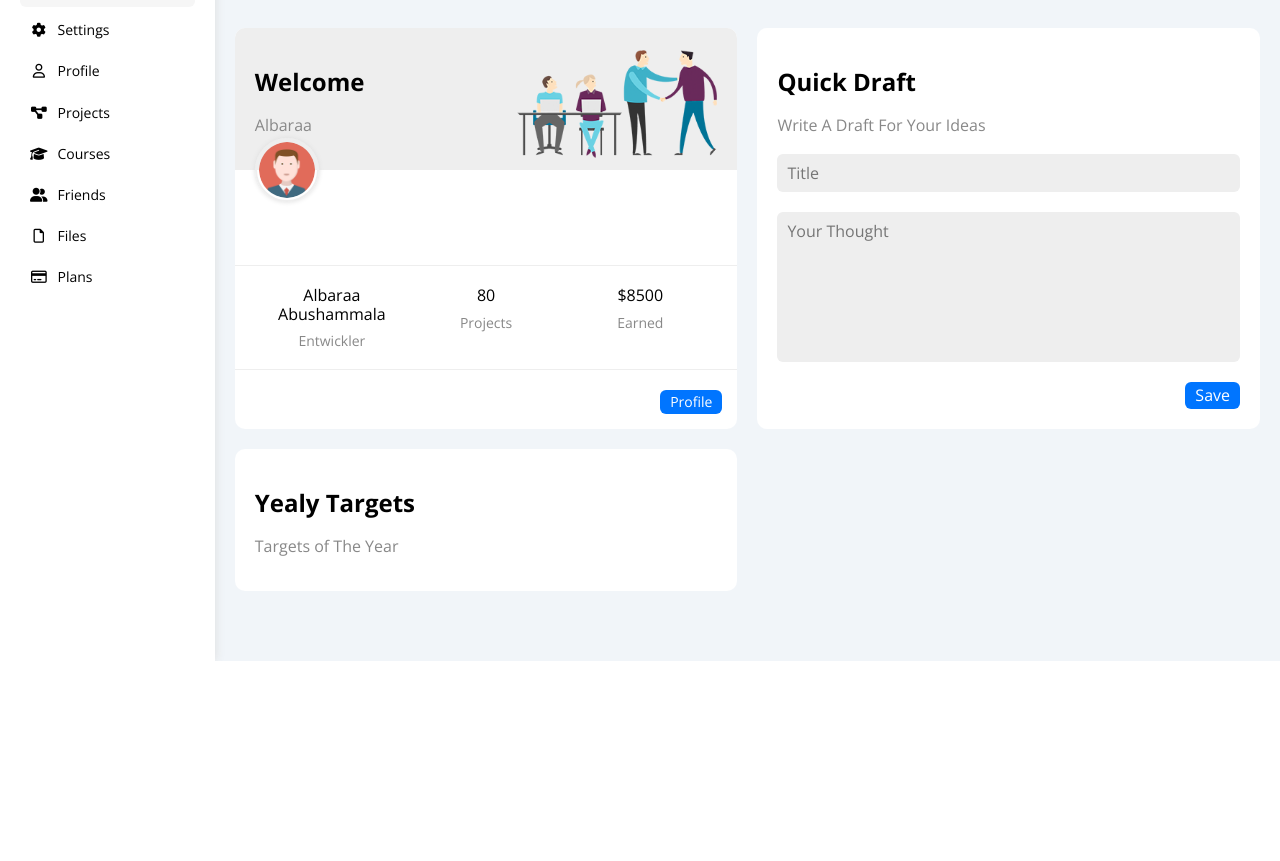
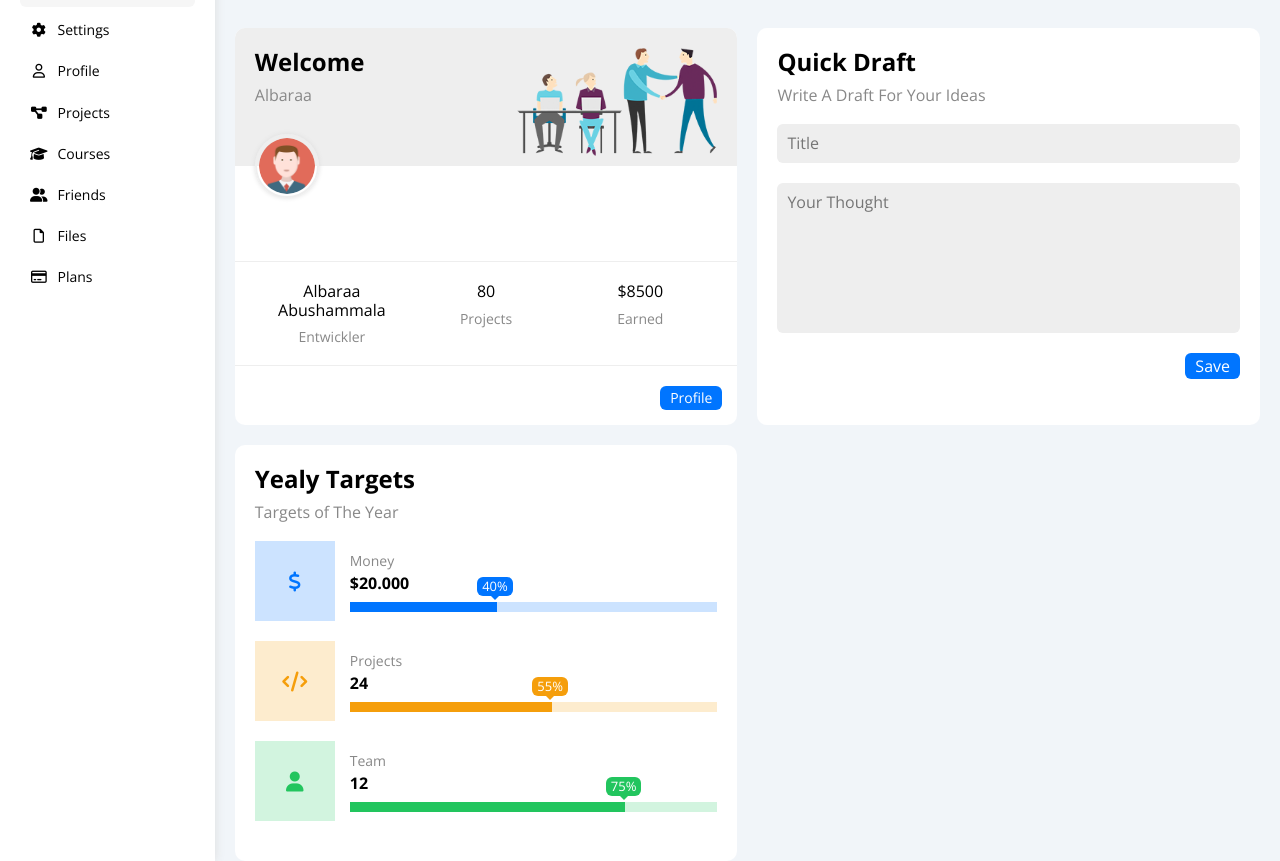
Before and after one commit to AlbaraaAbushammala/HTML_And_CSS_Template_Four, a plain HTML site: page index.html in a window 1280 px wide. Shown: the part 139-1000 px from the top of the page. Before the commit the page ends 800 px from the top, so only its background shows below. Drawn offline with nearby package versions, Linux system fonts and the light colour scheme; a script that the page names is missing.

Commit message:
initial commit

```diff
--- a/css/framework.css
+++ b/css/framework.css
@@ -93,6 +93,12 @@
 .bg-blue {
     background-color: var(--blue-color);
 }
+.bg-orange {
+    background-color: var(--orange-color);
+}
+.bg-green {
+    background-color: var(--green-color);
+}
 .c-black {
     color: black;
 }
@@ -101,6 +107,15 @@
 }
 .c-grey {
     color: var(--grey-color);
+}
+.c-blue {
+    color: var(--blue-color);
+}
+.c-orange {
+    color: var(--orange-color);
+}
+.c-green {
+    color: var(--green-color);
 }
 /* End Color  */
 
@@ -116,6 +131,9 @@
 /* Start Fonts  */
 .text-center {
     text-align: center;
+}
+.fw-bold {
+    font-weight: bold;
 }
 .fs-14 {
     font-size: 14px;
@@ -135,7 +153,6 @@
 .rad-6 {
     border-radius: 6px;
 }
-
 .rad-10 {
     border-radius: 10px;
 }
@@ -150,6 +167,11 @@
     display: flex;
     align-items: center;
     justify-content: space-between;
+}
+.center-flex {
+    display: flex;
+    align-items: center;
+    justify-content: center;
 }
 .main-title {
     margin: 20px 20px 40px ;
--- a/css/master.css
+++ b/css/master.css
@@ -277,8 +277,67 @@ ul {
 }
 /* End Quick Draft Widget */
 
-/* Start Page */
-/* End Page */
+/* Start Targets */
+.targets .targets-row .icon {
+  margin-right: 15px;
+  height: 80px;
+  width: 80px;
+}
+.targets .details {
+  flex: 1;
+}
+.targets  .details .progress {
+  height: 10px;
+}
+.targets  .details .progress > span {
+  position: absolute;
+  left: 0;
+  top: 0;
+  height: 100%;
+}
+.targets  .details .progress > span span {
+  position: absolute;
+  bottom: 16px;
+  right: -16px;
+  padding: 2px 5px;
+  font-size: 13px;
+}
+.targets  .details .progress > span span::after {
+  content: "";
+  position: absolute;
+  border-width: 5px;
+  border-style: solid;
+  bottom: -9px;
+  left: 50%;
+  transform: translateX(-50%);
+}
+.targets  .details .progress > .blue span::after {
+  border-color: var(--blue-color) transparent transparent transparent;
+}
+.targets  .details .progress > .orange span::after {
+  border-color: var(--orange-color) transparent transparent transparent;
+}
+.targets  .details .progress > .green span::after {
+  border-color: var(--green-color) transparent transparent transparent;
+}
+.blue .icon,
+.blue .progress {
+  background-color: rgb(0 117 255 / 20%);;
+}
+.orange .icon,
+.orange .progress {
+  background-color: rgb(245 158 11 / 20%);
+}
+.green .icon,
+.green .progress {
+  background-color: rgb(34 197 94 / 20%);
+}
+@media (max-width: 767px) {
+  .targets .details > span:nth-child(2) {
+    margin-bottom: 30px;
+  }
+}
+/* End Targets */
 
 
 /* Start Page */
--- a/index.html
+++ b/index.html
@@ -104,9 +104,9 @@
 
           <!-- Start Welcome Widget -->
           <div class="welcome bg-white rad-10 text-c-mobile block-mobile">
-            <div class="intro p-20 d-flex between-flex space-between bg-eee">
+            <div class="intro p-20 d-flex space-between bg-eee">
               <div>
-                <h2 class="m-0">Welcome</h2>
+                <h2 class="mt-0 mb-10">Welcome</h2>
                 <p class="c-grey mt-5">Albaraa</p>
               </div>
               <img class="hide-mobile" src="imgs/welcome.png" alt="">
@@ -123,7 +123,7 @@
 
           <!-- Start Quick Draft Widget -->
           <div class="quick-draft p-20 bg-white rad-10">
-            <h2 class="m-0 ">Quick Draft</h2>
+            <h2 class="mt-0 mb-10 ">Quick Draft</h2>
             <p class="c-grey mt-0 mb-20 fs-15">Write A Draft For Your Ideas</p>
             <form>
               <input class="d-block mb-20 w-full p-10 b-none bg-eee rad-6 " type="text" placeholder="Title">
@@ -133,10 +133,55 @@
           </div>
           <!-- Start Quick Draft Widget -->
 
-          <div class="yealy-targets p-20 bg-white rad-10">
-            <h2 class="m-0">Yealy Targets</h2>
-            <p class="c-grey mt-5">Targets of The Year</p>
+          <!-- Start Targets -->
+          <div class="targets p-20 bg-white rad-10">
+            <h2 class="mt-0 mb-10 ">Yealy Targets</h2>
+            <p class="c-grey mt-0 mb-20 fs-15">Targets of The Year</p>
+            <div class="targets-row mb-20 center-flex blue">
+              <div class="icon center-flex">
+                <i class="fa-solid fa-dollar-sign fa-lg c-blue"></i>
+              </div>
+              <div class="details">
+                <span class="fs-14 c-grey">Money</span>
+                <span class="d-block mt-5 mb-10 fw-bold boto">$20.000</span>
+                <div class="progress p-relative ">
+                  <span class="bg-blue blue" style="width:40%">
+                    <span class="bg-blue c-white rad-6">40%</span>
+                  </span>
+                </div>
+              </div>
+            </div>
+            <div class="targets-row mb-20 center-flex orange">
+              <div class="icon center-flex">
+                <i class="fa-solid fa-code fa-lg c-orange"></i>
+              </div>
+              <div class="details">
+                <span class="fs-14 c-grey">Projects</span>
+                <span class="d-block mt-5 mb-10 fw-bold">24</span>
+                <div class="progress p-relative ">
+                  <span class="bg-orange orange" style="width:55%">
+                    <span class="bg-orange c-white rad-6">55%</span>
+                  </span>
+                </div>
+              </div>
+            </div>
+            <div class="targets-row mb-20 center-flex green">
+              <div class="icon center-flex">
+                <i class="fa-solid fa-user fa-lg c-green"></i>
+              </div>
+              <div class="details">
+                <span class="fs-14 c-grey">Team</span>
+                <span class="d-block mt-5 mb-10 fw-bold">12</span>
+                <div class="progress p-relative ">
+                  <span class="bg-green green" style="width:75%">
+                    <span class="bg-green c-white rad-6">75%</span>
+                  </span>
+                </div>
+              </div>
+            </div>
           </div>
+          <!-- End Targets -->
+
         </div>
         <!-- End Wrapper -->
 
```
